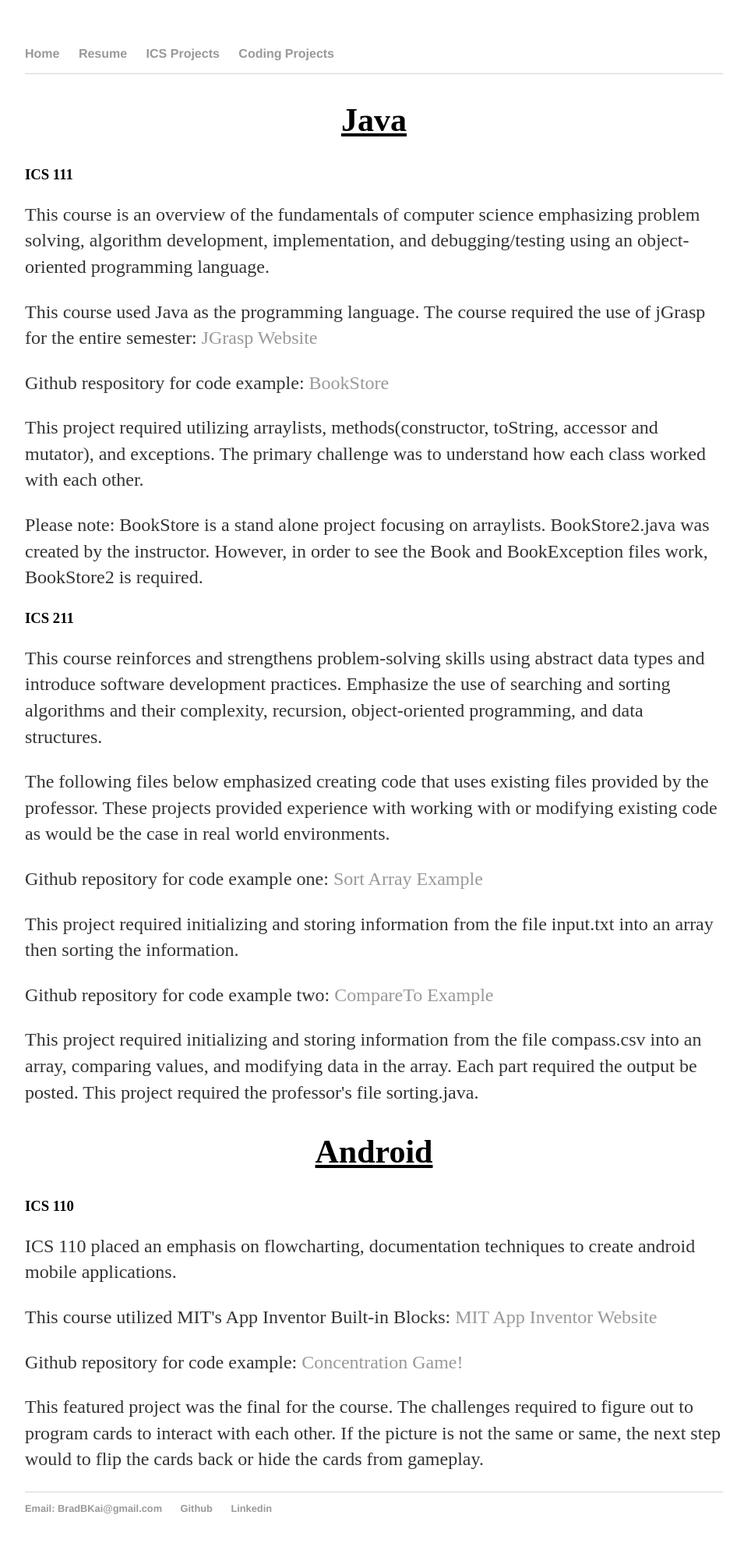
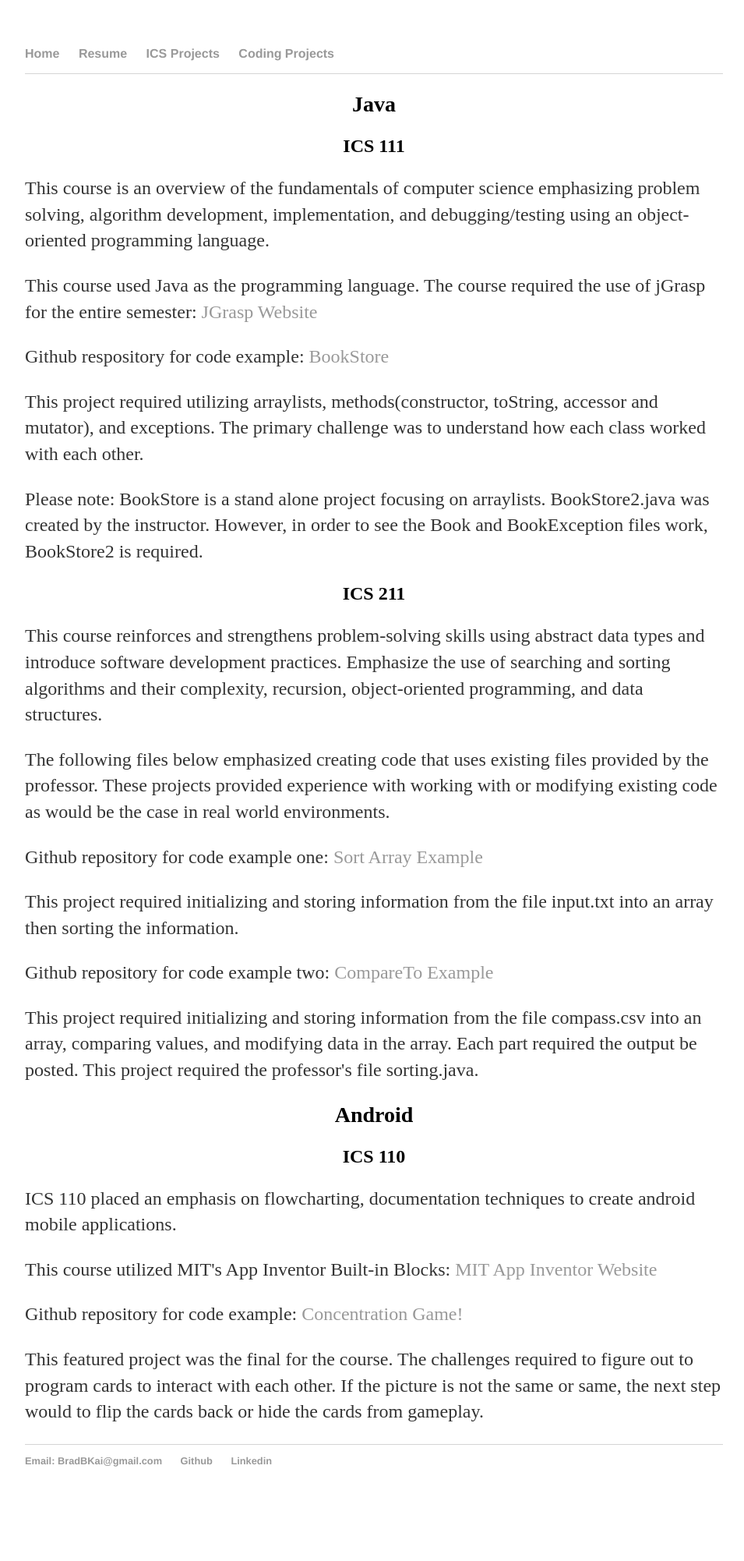
Before and after one commit to BradBKai/BradBKai.github.io, a Jekyll site: the page built from ics/index.html, in a window 1280 px wide. Shown: the whole page at 78% size, without its empty margins (160-1115 px from the left). Built offline with Jekyll 4.4.1, drawn with Linux system fonts in a browser that asks for light colours; after the commit the page ends 1941 px from its top, so only the background shows below that.

Commit message:
Update main.css

```diff
--- a/css/main.css
+++ b/css/main.css
@@ -20,15 +20,14 @@ nav ul li, footer ul li {
     margin-right: 20px;
 }
 
-div.os {
+h2 {
     text-align: center;
     font-size: 1.75em;
 }
 
-h2 {
+h3 {
     text-align: center;
     font-size: 1.5em;
-    text-decoration: underline;
 }
 
 a {
```
